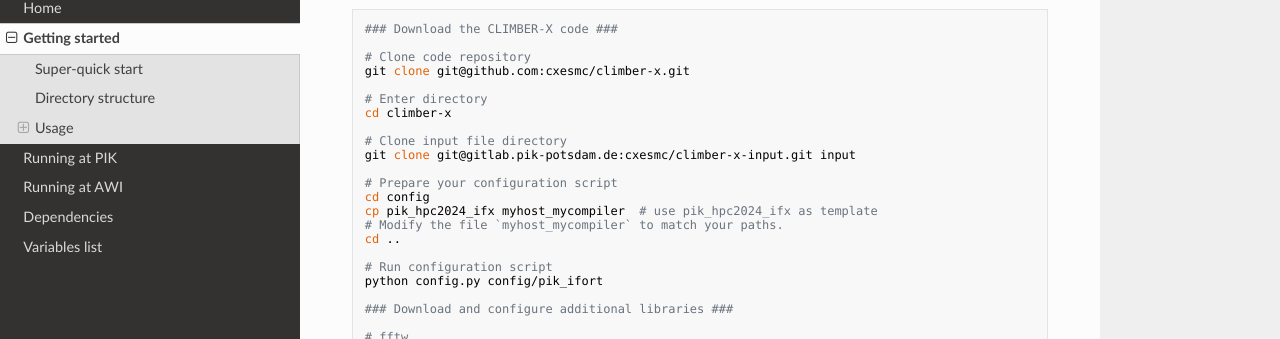
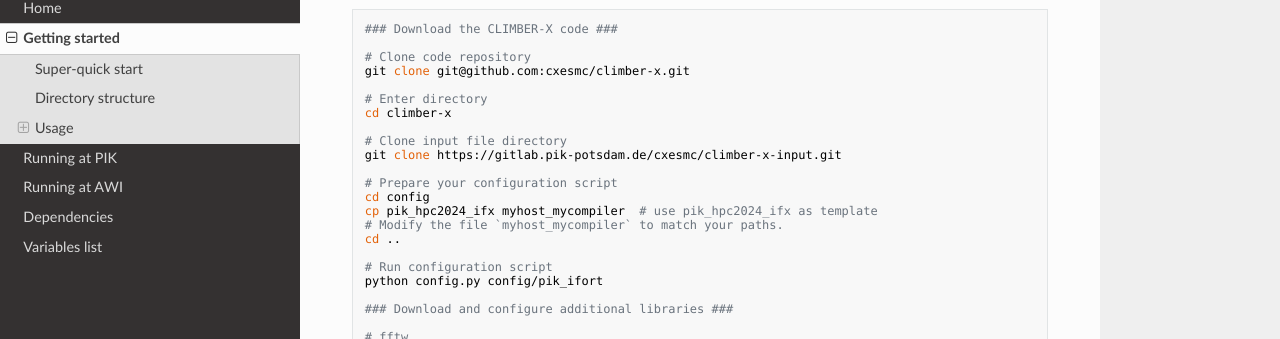
Before and after one commit to cxesmc/climber-docs, an MkDocs documentation site: the page built from docs/getting-started.md, in a window 1280 px wide and 900 px high, scrolled down 724 px. Shown: the part 112-451 px from the top of the window. Built offline with MkDocs 1.6.1, drawn with Linux system fonts in a browser that asks for light colours; nearby versions of some CDN libraries.

Commit message:
changed general command for cloning input directory

```diff
--- a/docs/getting-started.md
+++ b/docs/getting-started.md
@@ -34,7 +34,7 @@
 cd climber-x
 
 # Clone input file directory
-git clone git@gitlab.pik-potsdam.de:cxesmc/climber-x-input.git input
+git clone https://gitlab.pik-potsdam.de/cxesmc/climber-x-input.git
 
 # Prepare your configuration script
 cd config
```
